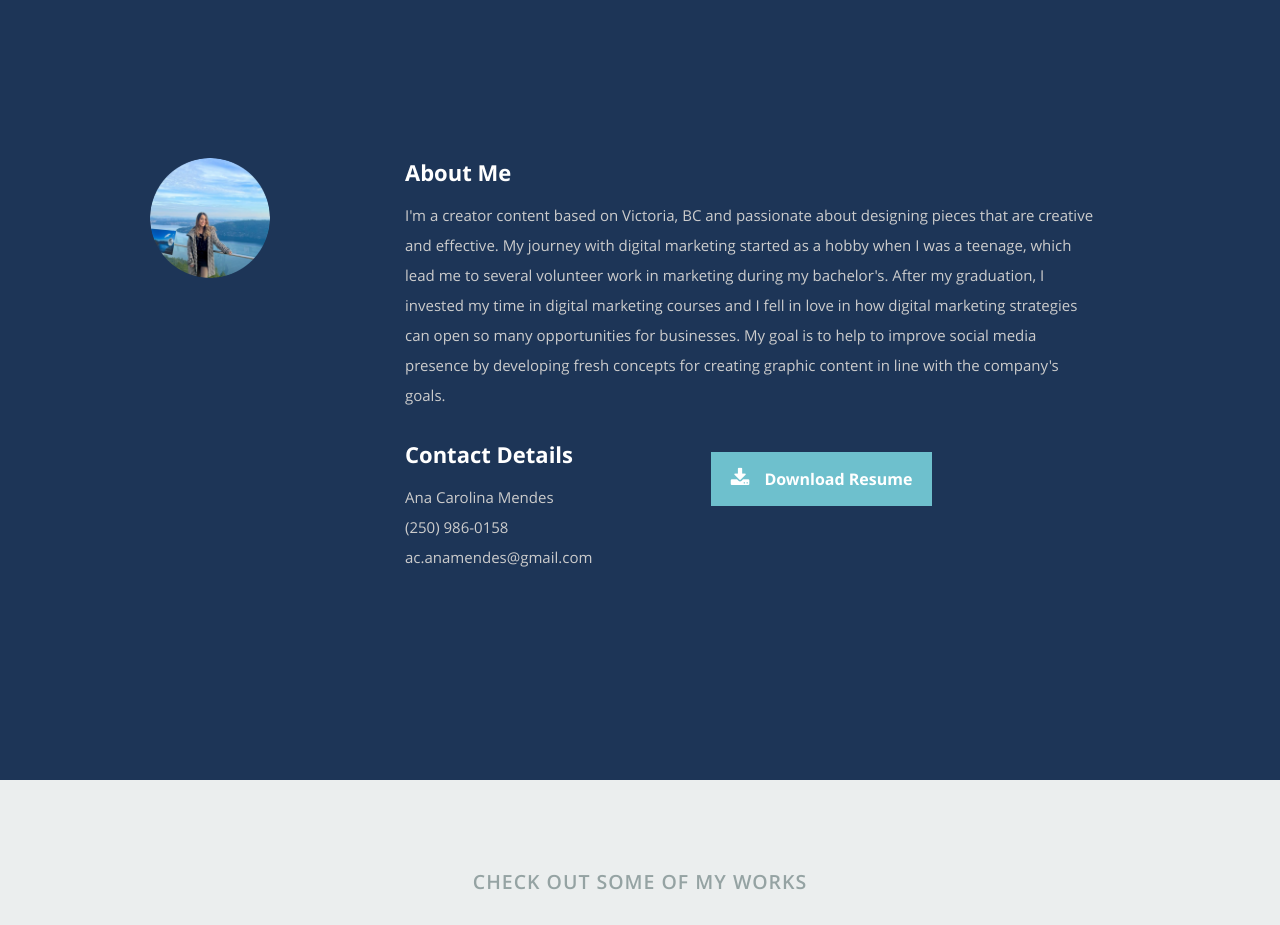
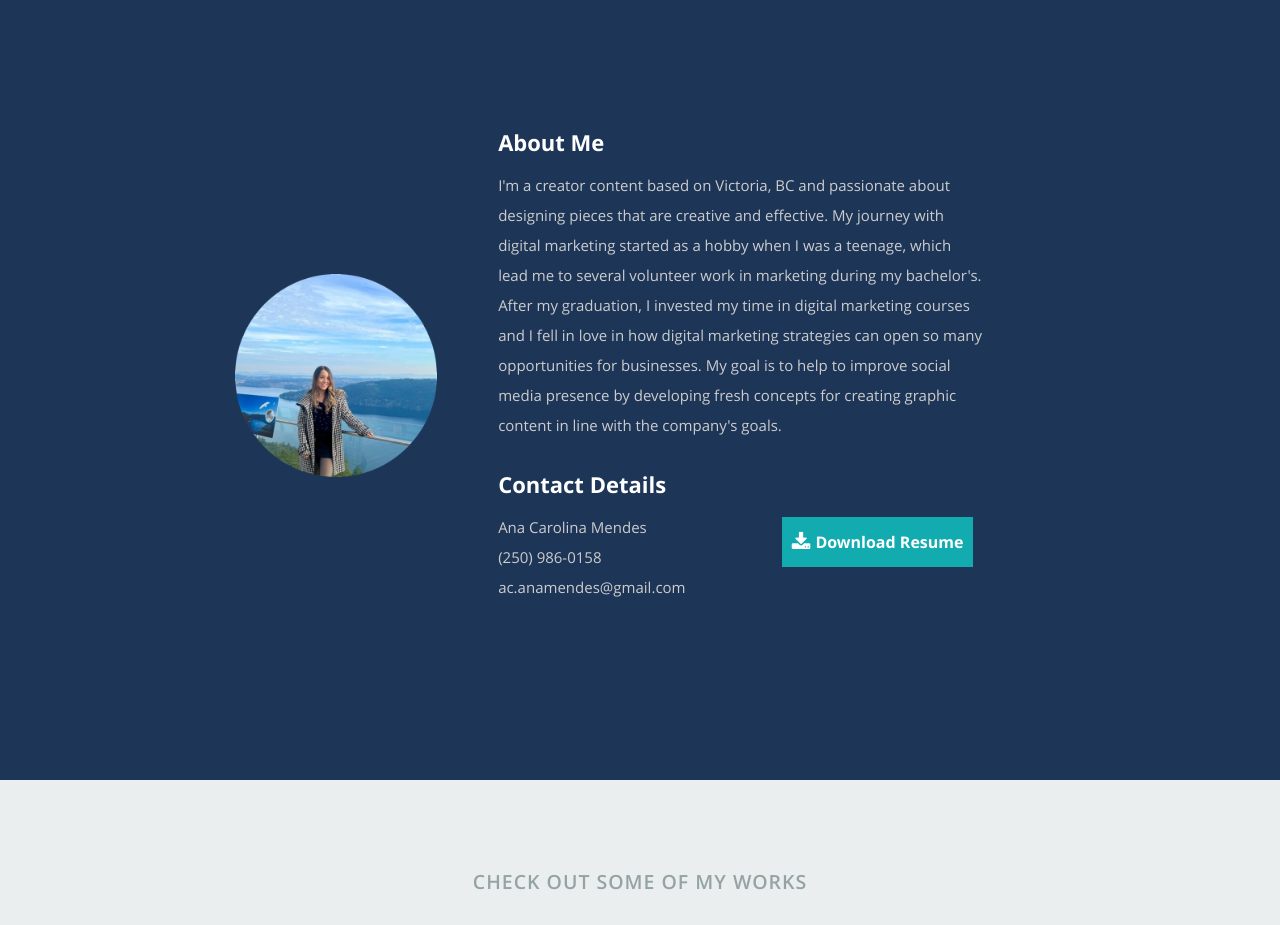
Before and after one commit to anac-mendes/portfolio, a React (Create React App) app: page / in a window 1280 px wide. Shown: the part 820-1745 px from the top of the page. Built offline with nearby package versions, Linux system fonts and the light colour scheme; no server answers.

Commit message:
layout about

```diff
--- a/public/css/layout.css
+++ b/public/css/layout.css
@@ -233,14 +233,15 @@ ul#nav li.current a {
   line-height: 30px;
   color: #ccc;
 }
-#about .profile-pic {
+/* #about .profile-pic {
   position: relative;
   width: 120px;
   height: 120px;
   border-radius: 100%;
-}
+} */
 #about .contact-details {
-  width: 41.66667%;
+  /* width: 41.66667%; */
+  padding: 0;
 }
 #about .download {
   width: 58.33333%;
@@ -259,6 +260,18 @@ ul#nav li.current a {
 }
 #about .download .button i {
   margin-right: 15px;
+  font-size: 20px;
+}
+
+#about .buttomDownload {
+  display: flex;
+  align-items: center;
+  justify-content: center;
+  padding: 10px 10px;
+  gap: 5px;
+}
+
+#about .buttomDownload i {
   font-size: 20px;
 }
 
--- a/src/components/About.js
+++ b/src/components/About.js
@@ -1,6 +1,8 @@
 import React, { useRef, useEffect } from "react";
 import Fade from "react-reveal";
 import FileSaver from "file-saver";
+
+import Grid from "@mui/material/Grid";
 
 import { useInfos } from "../contexts/InfoProvider";
 
@@ -34,13 +36,73 @@ const About = () => {
   return (
     <section id="about" ref={sectionRef}>
       <Fade duration={1000}>
+        <Grid
+          container
+          alignItems="center"
+          justifyContent="center"
+          sx={{ maxWidth: "95%", margin: "0 auto" }}
+        >
+          <Grid item xs={12} md={2}>
+            <img className="profile-pic" src={profilePic} alt="Profile" />
+          </Grid>
+          <Grid item xs={12} md={6} sx={{ padding: "0 5%" }}>
+            <h2>About Me</h2>
+
+            <p>{bio}</p>
+            {/* <div className="columns contact-details">
+              <h2>Contact Details</h2>
+              <p className="address">
+                <span>{name}</span>
+                <span>
+                  {city} {state}
+                </span>
+                <br />
+                <span>{phone}</span>
+                <br />
+                <span>{email}</span>
+              </p>
+            </div> */}
+            <Grid container item xs={12}>
+              <Grid item xs={12} md={7}>
+                <h2>Contact Details</h2>
+                <p className="address">
+                  <span>{name}</span>
+                  <span>
+                    {city} {state}
+                  </span>
+                  <br />
+                  <span>{phone}</span>
+                  <br />
+                  <span>{email}</span>
+                </p>
+              </Grid>
+              <Grid
+                item
+                xs={12}
+                md={5}
+                sx={{
+                  display: "flex",
+                  justifyContent: "flex-start",
+                  alignItems: "center",
+                }}
+              >
+                <button className="buttomDownload" onClick={handleClick}>
+                  <i className="fa fa-download"></i>Download Resume
+                </button>
+              </Grid>
+            </Grid>
+            {/* <div className="columns download">
+              <button className="button" onClick={handleClick}>
+                <i className="fa fa-download"></i>Download Resume
+              </button>
+            </div> */}
+          </Grid>
+        </Grid>
+      </Fade>
+      {/* <Fade duration={1000}>
         <div className="row">
           <div className="three columns">
-            <img
-              className="profile-pic"
-              src={profilePic}
-              alt="Nordic Giant Profile Pic"
-            />
+            <img className="profile-pic" src={profilePic} alt="Profile" />
           </div>
           <div className="nine columns main-col">
             <h2>About Me</h2>
@@ -51,7 +113,6 @@ const About = () => {
                 <h2>Contact Details</h2>
                 <p className="address">
                   <span>{name}</span>
-                  {/* <br /> */}
                   <span>
                     {city} {state}
                   </span>
@@ -62,16 +123,14 @@ const About = () => {
                 </p>
               </div>
               <div className="columns download">
-                {/* <p> */}
                 <button className="button" onClick={handleClick}>
                   <i className="fa fa-download"></i>Download Resume
                 </button>
-                {/* </p> */}
               </div>
             </div>
           </div>
         </div>
-      </Fade>
+      </Fade> */}
     </section>
   );
 };
```
